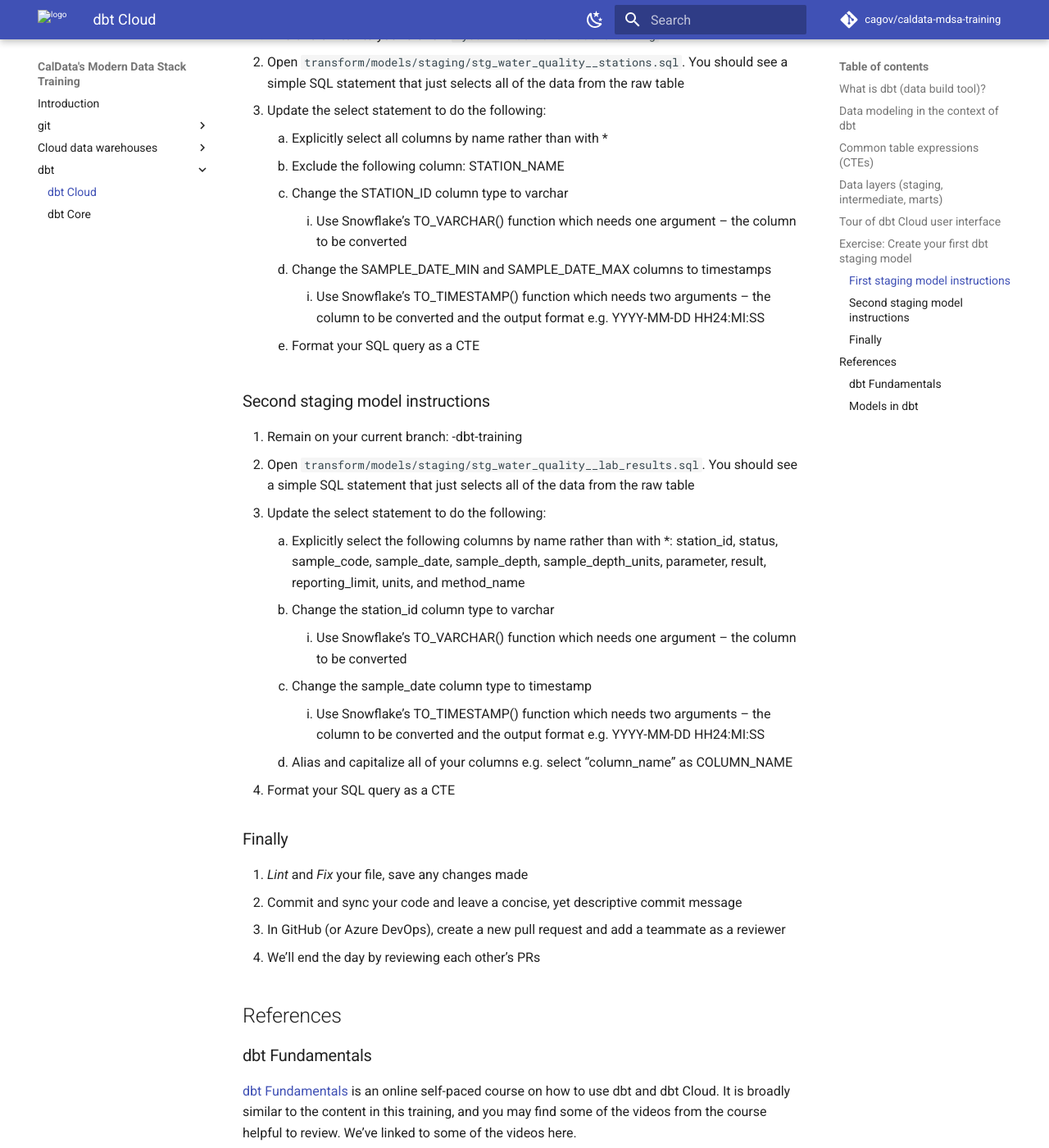
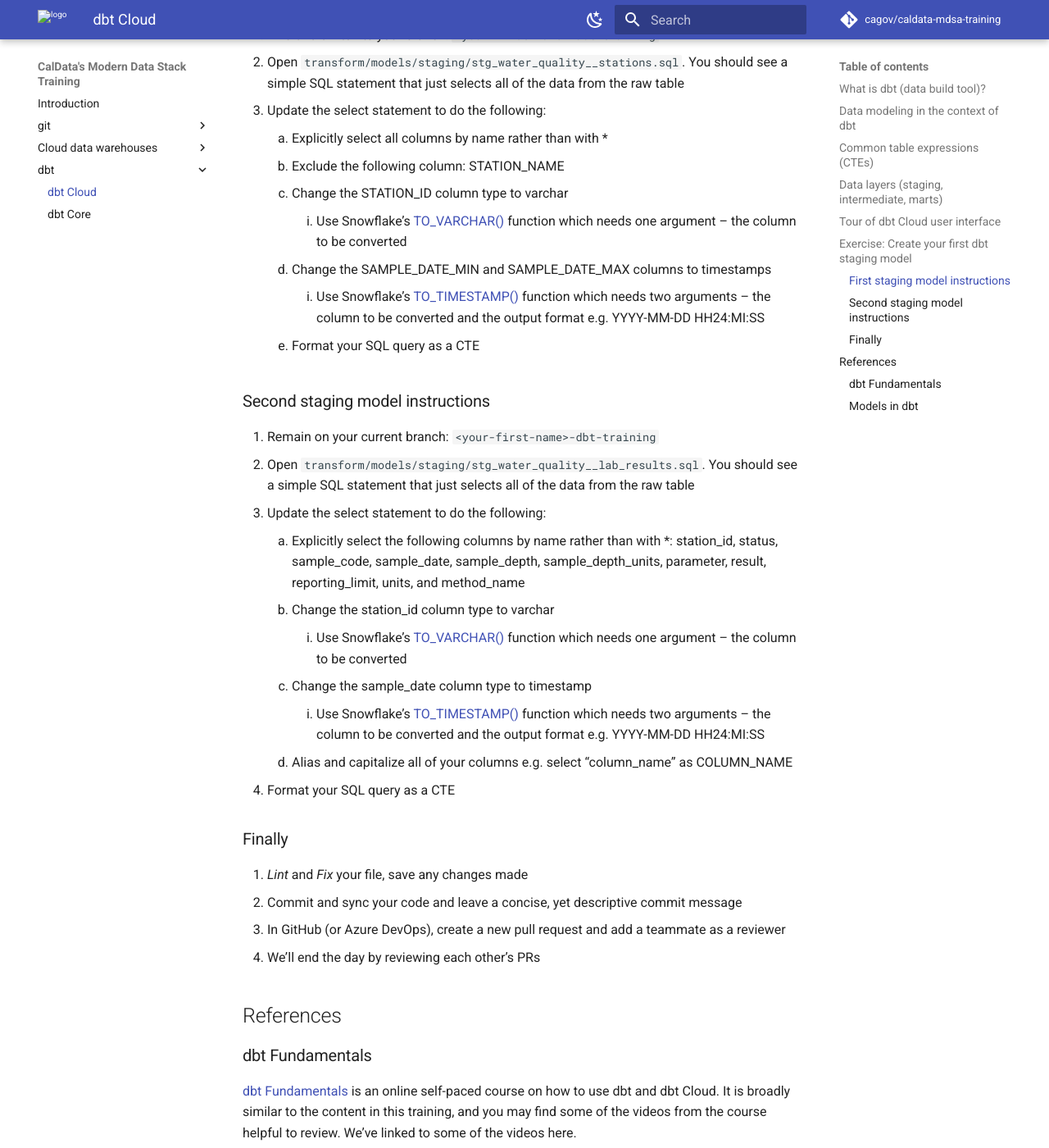
Before and after one commit to cagov/caldata-mdsa-training, an MkDocs documentation site: the page built from docs/dbt/cloud.md, in a window 1280 px wide and 1400 px high, scrolled down 2964 px. Shown: the whole window at 82% size. Built offline with MkDocs 1.6.1 and Material for MkDocs 9.7.7, drawn with Linux system fonts in a browser that asks for light colours; comment, search, counter and statistics services are not loaded.

```diff
--- a/docs/dbt/cloud.md
+++ b/docs/dbt/cloud.md
@@ -73,21 +73,21 @@ Let’s create two staging models! The data in `raw_dev.water_quality.stations`
     1. Explicitly select all columns by name rather than with *
     2. Exclude the following column: STATION_NAME
     3. Change the STATION_ID column type to varchar
-        1. Use Snowflake’s TO_VARCHAR() function which needs one argument – the column to be converted
+        1. Use Snowflake’s [TO_VARCHAR()](https://docs.snowflake.com/en/sql-reference/functions/to_char) function which needs one argument – the column to be converted
     4. Change the SAMPLE_DATE_MIN and SAMPLE_DATE_MAX columns to timestamps
-        1. Use Snowflake’s TO_TIMESTAMP() function which needs two arguments – the column to be converted and the output format e.g. YYYY-MM-DD HH24:MI:SS
+        1. Use Snowflake’s [TO_TIMESTAMP()](https://docs.snowflake.com/en/sql-reference/functions/to_timestamp) function which needs two arguments – the column to be converted and the output format e.g. YYYY-MM-DD HH24:MI:SS
     5. Format your SQL query as a CTE
 
 ### Second staging model instructions
 
-1. Remain on your current branch: <your-first-name>-dbt-training
+1. Remain on your current branch: `<your-first-name>-dbt-training`
 2. Open `transform/models/staging/stg_water_quality__lab_results.sql`. You should see a simple SQL statement that just selects all of the data from the raw table
 3. Update the select statement to do the following:
     1. Explicitly select the following columns by name rather than with *: station_id, status, sample_code, sample_date, sample_depth, sample_depth_units, parameter, result, reporting_limit, units, and method_name
     2. Change the station_id column type to varchar
-        1. Use Snowflake’s TO_VARCHAR() function which needs one argument – the column to be converted
+        1. Use Snowflake’s [TO_VARCHAR()](https://docs.snowflake.com/en/sql-reference/functions/to_char) function which needs one argument – the column to be converted
     3. Change the sample_date column type to timestamp
-        1. Use Snowflake’s TO_TIMESTAMP() function which needs two arguments – the column to be converted and the output format e.g. YYYY-MM-DD HH24:MI:SS
+        1. Use Snowflake’s [TO_TIMESTAMP()](https://docs.snowflake.com/en/sql-reference/functions/to_timestamp) function which needs two arguments – the column to be converted and the output format e.g. YYYY-MM-DD HH24:MI:SS
     4. Alias and capitalize all of your columns e.g. select “column_name” as COLUMN_NAME
 4. Format your SQL query as a CTE
 
@@ -142,23 +142,23 @@ The YAML files in a dbt project contain the metadata for your relations, both so
 
 ### YAML dicts/maps
 
-![YAML dictionaries or maps](/images/yaml_dicts_maps.png)
+![YAML dictionaries or maps](./images/yaml_dicts_maps.png)
 
 ### YAML lists
 
-![YAML lists](/images/yaml_lists.png)
+![YAML lists](./images/yaml_lists.png)
 
 ### YAML strings
 
-![YAML strings](/images/yaml_strings.png)
+![YAML strings](./images/yaml_strings.png)
 
 ### YAML multiline strings
 
-![YAML multiline strings](/images/yaml_multi_strings.png)
+![YAML multiline strings](./images/yaml_multi_strings.png)
 
 ### Markdown in YAML
 
-![YAML markdown](/images/yaml_markdown.png)
+![YAML markdown](./images/yaml_markdown.png)
 
 ## Sources and refs
 
```
